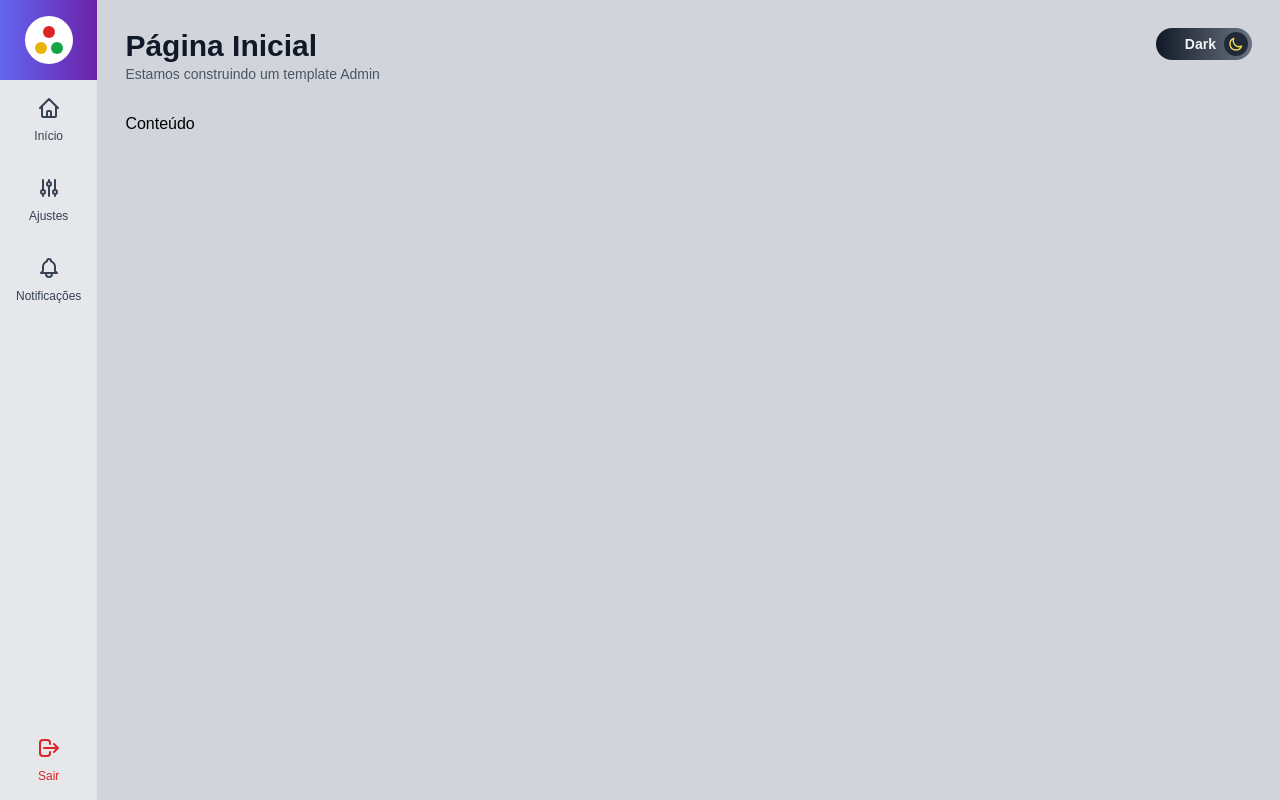
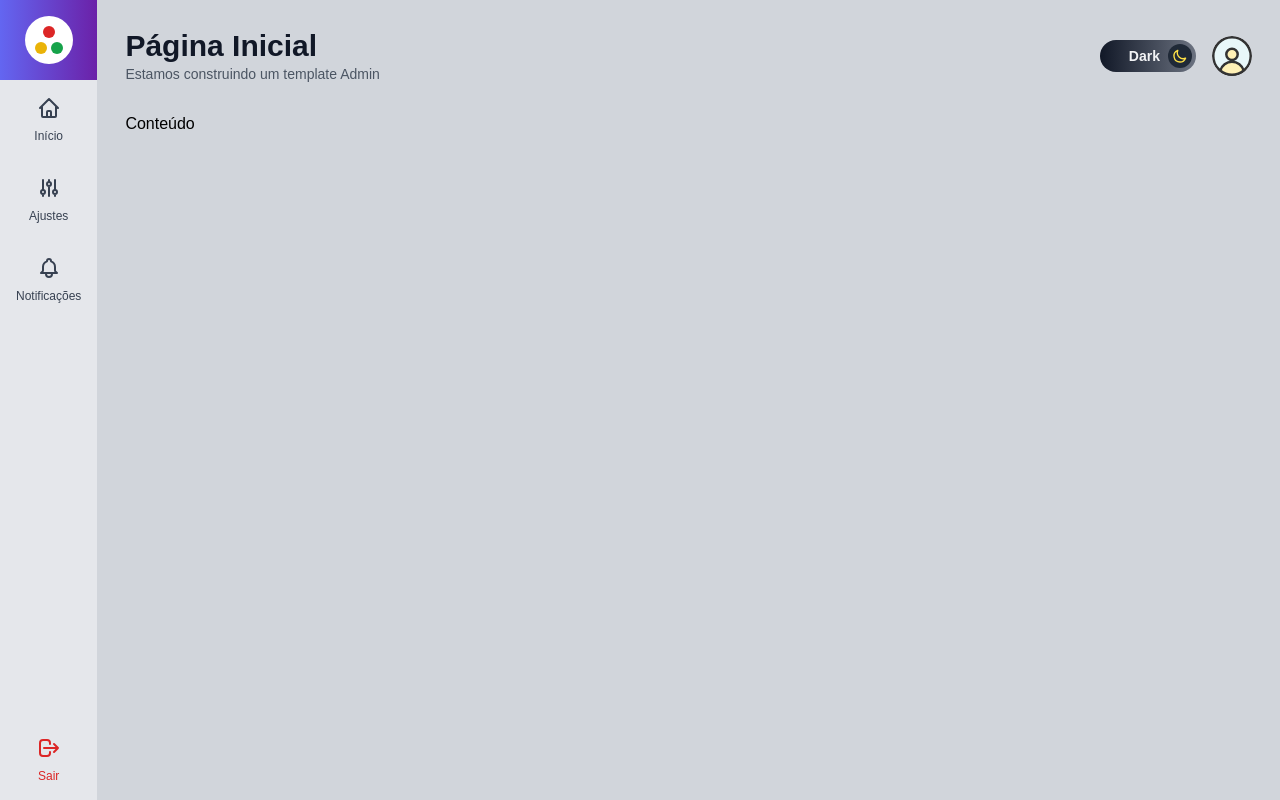
Before and after one commit to edmilson-torres/admin-template, a Next.js app: page / in a window 1280 px wide. Built offline with nearby package versions, Linux system fonts and the light colour scheme; no server answers.

Commit message:
feat: show user avatar image in header

```diff
--- /dev/null
+++ b/src/components/template/AvatarUser.tsx
@@ -0,0 +1,22 @@
+import Link from "next/link";
+import useAuth from "../../data/hook/useAuth";
+
+interface AvatarUSerProps {
+  className?: string;
+}
+
+export default function AvatarUSer(props: AvatarUSerProps) {
+  const { user } = useAuth();
+  return (
+    <Link href="/profile">
+      <img
+        src={user?.imageUrl ?? "/assets/images/avatar.svg"}
+        alt="Avatar do usuário"
+        className={`
+        h-10 w-10 rounded-full cursor-pointer
+        ${props.className}
+        `}
+      />
+    </Link>
+  );
+}
--- a/src/components/template/Header.tsx
+++ b/src/components/template/Header.tsx
@@ -1,4 +1,5 @@
 import useAppData from "../../data/hook/useAppData";
+import AvatarUSer from "./AvatarUser";
 import ButtonToggleTheme from "./ButtonToggleTheme";
 import Title from "./Title";
 
@@ -13,8 +14,9 @@ export default function Header(props: HeaderProps) {
   return (
     <div className={"flex"}>
       <Title title={props.title} subtitle={props.subtitle} />
-      <div className="flex flex-grow justify-end">
+      <div className="flex flex-grow justify-end items-center">
         <ButtonToggleTheme theme={theme} toggleTheme={toggleTheme} />
+        <AvatarUSer className="ml-4" />
       </div>
     </div>
   );
--- /dev/null
+++ b/src/pages/profile.tsx
@@ -0,0 +1,12 @@
+import Layout from "../components/template/Layout";
+
+export default function Profile() {
+  return (
+    <Layout
+      title="Perfil do Usuário"
+      subtitle="Aqui você irá gerenciar as suas informações"
+    >
+      <h3>Conteúdo </h3>
+    </Layout>
+  );
+}
```
Also changed, not shown: public/assets/images/avatar.svg (added).
